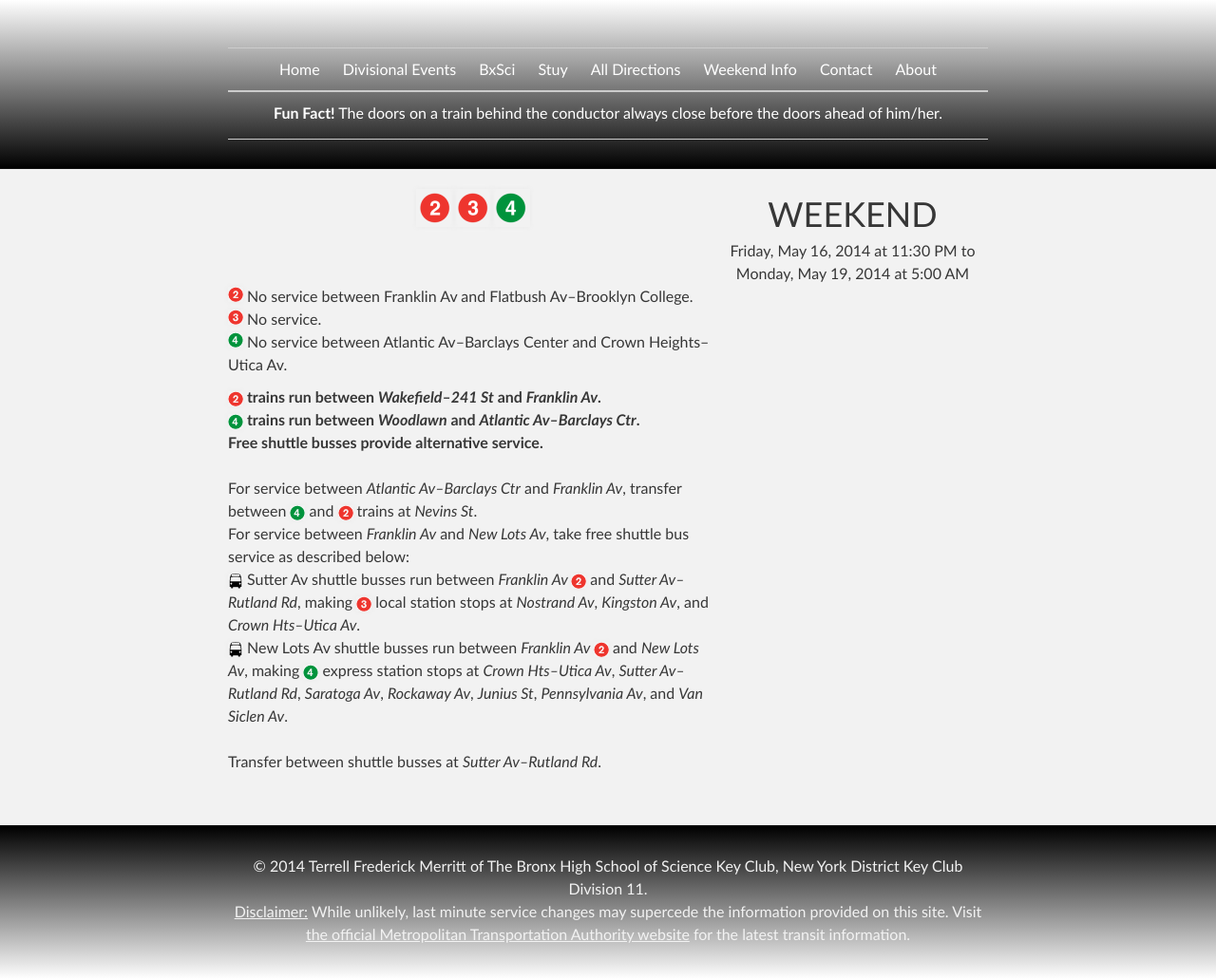
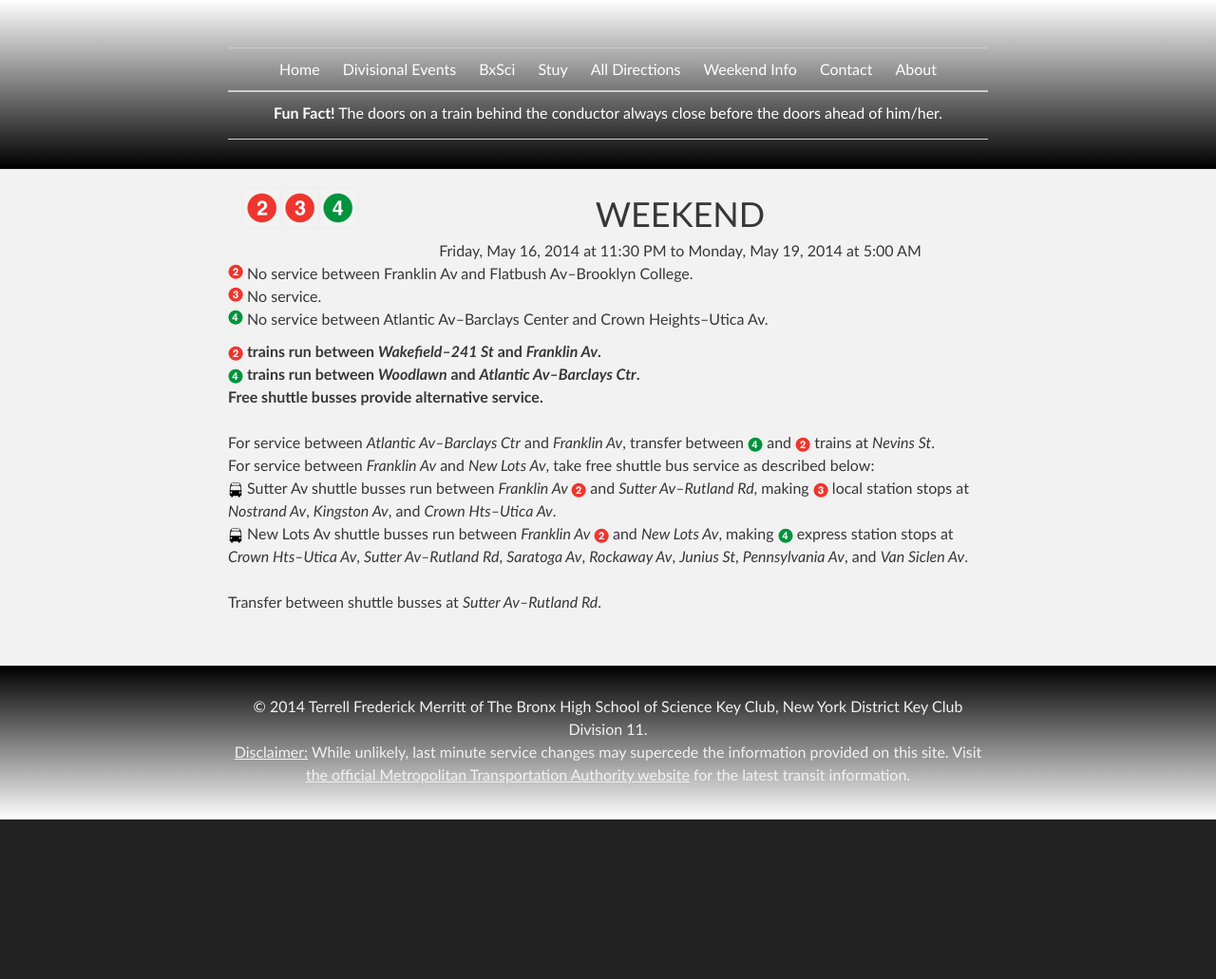
Before and after one commit to d11directions/d11directions.github.io, a Jekyll site: the page built from changes/20140517/Eastern_Pkwy.html, in a window 1280 px wide. Shown: the whole page at 95% size. Built offline with Jekyll 4.4.1, drawn with Linux system fonts in a browser that asks for light colours; after the commit the page ends 900 px from its top, so only the background shows below that.

Commit message:
Update service change layout

```diff
--- a/_layouts/servicechange.html
+++ b/_layouts/servicechange.html
@@ -13,10 +13,10 @@ title: Service Change
                 <td><span style="font-size: 36px;">{{ page.timeframe }}</span><br>{{ page.time }}</td>
             </tr>
             <tr>
-                <td style="text-align: left;">{{ page.brief }}</td>
+                <td colspan="2" style="text-align: left;">{{ page.brief }}</td>
             </tr>
             <tr>
-                <td style="text-align: left;">{{ content }}</td>
+                <td colspan="2" style="text-align: left;">{{ content }}</td>
             </tr>
         </tbody>
     </table>
```
